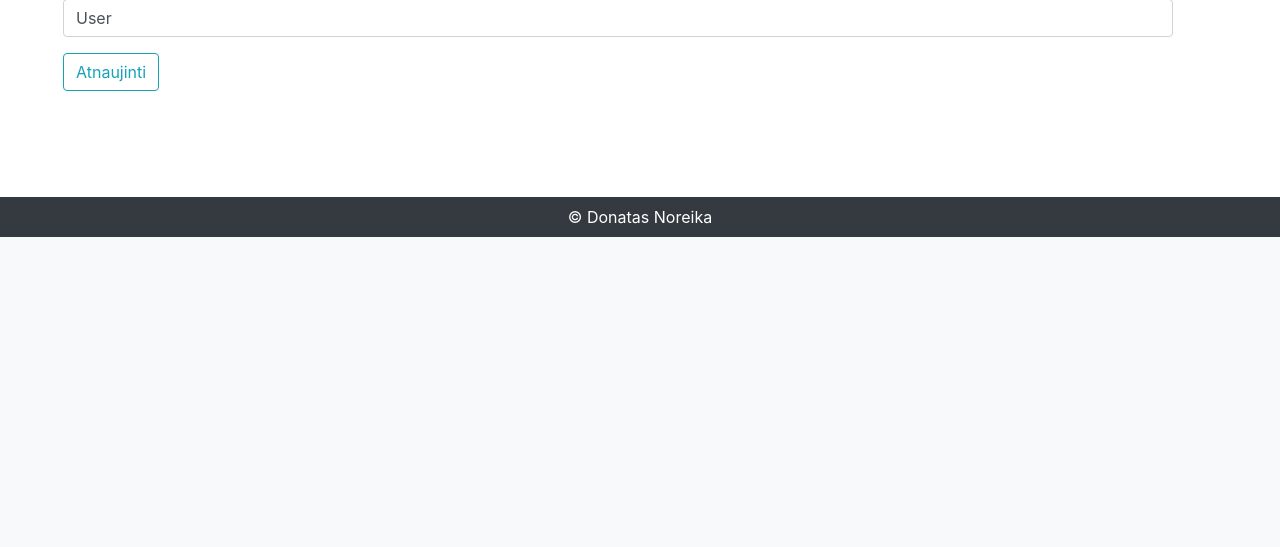
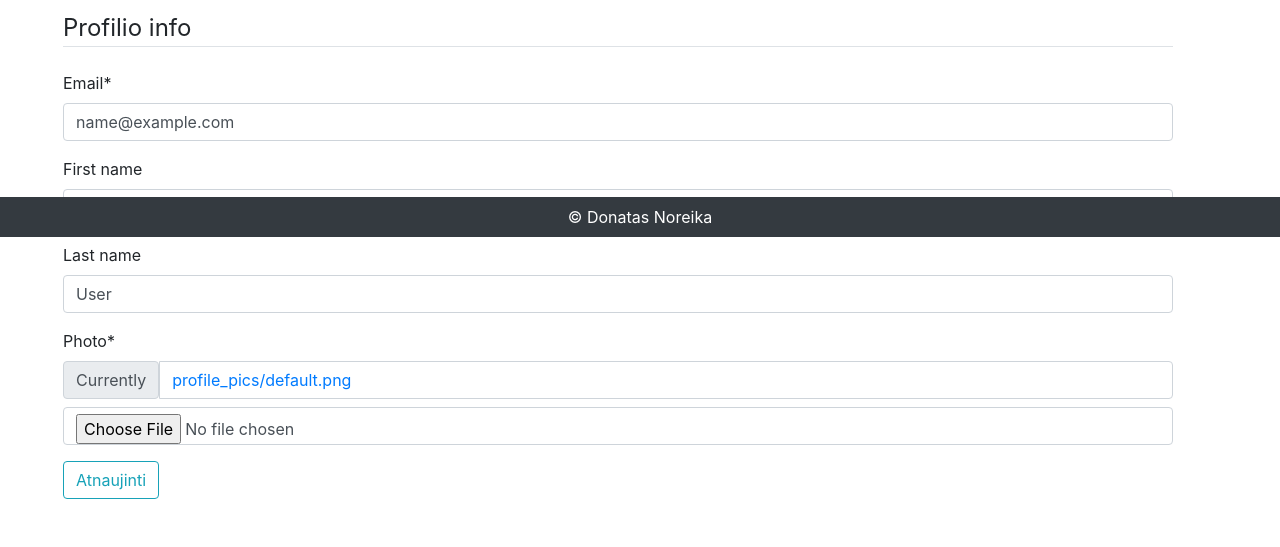
Before and after one commit to DonatasNoreika/myblog_20250620, a Django app: page /profile/ in a window 1280 px wide. Shown: the part 563-1110 px from the top of the page. Before the commit the page ends 800 px from the top, so only its background shows below. Run offline with Django 5.2, Linux system fonts and the light colour scheme; the visitor is signed in with stand-in values (Sample User, id 1); some libraries are stand-ins or nearby versions.

Commit message:
+Profilio puslapyje galima pakeisti profilio nuotrauką

```diff
--- a/mysite/myblog/apps.py
+++ b/mysite/myblog/apps.py
@@ -4,3 +4,6 @@ from django.apps import AppConfig
 class MyblogConfig(AppConfig):
     default_auto_field = 'django.db.models.BigAutoField'
     name = 'myblog'
+
+    def ready(self):
+        from .signals import create_profile, save_profile
--- a/mysite/myblog/forms.py
+++ b/mysite/myblog/forms.py
@@ -1,5 +1,5 @@
 from django.contrib.auth.models import User
-from .models import Comment
+from .models import Comment, Profile
 from django import forms
 
 class CommentForm(forms.ModelForm):
@@ -14,3 +14,9 @@ class UserUpdateForm(forms.ModelForm):
     class Meta:
         model = User
         fields = ['email', 'first_name', 'last_name']
+
+
+class ProfileUpdateForm(forms.ModelForm):
+    class Meta:
+        model = Profile
+        fields = ['photo']
--- /dev/null
+++ b/mysite/myblog/signals.py
@@ -0,0 +1,16 @@
+from django.db.models.signals import post_save  # signalas (būna įvairių)
+from django.contrib.auth.models import User     # siuntėjas
+from django.dispatch import receiver            # priėmėjas (dekoratorius)
+from .models import Profile
+
+# Sukūrus vartotoją automatiškai sukuriamas ir profilis.
+@receiver(post_save, sender=User) # jeigu išsaugojamas User objektas, inicijuojama f-ja po dekoratoriumi
+def create_profile(sender, instance, created, **kwargs): # instance yra ką tik sukurtas User objektas.
+    if created:
+        Profile.objects.create(user=instance)
+
+
+# Pakoregavus vartotoją, išsaugomas ir profilis
+@receiver(post_save, sender=User)
+def save_profile(sender, instance, **kwargs):
+    instance.profile.save()
--- a/mysite/myblog/templates/profile.html
+++ b/mysite/myblog/templates/profile.html
@@ -14,6 +14,7 @@
         <fieldset>
             <legend class="border-bottom mb-4">Profilio info</legend>
             {{ u_form | crispy }}
+            {{ p_form | crispy }}
         </fieldset>
         <div class="form-group">
             <button class="btn btn-outline-info" type="submit">Atnaujinti</button>
--- a/mysite/myblog/views.py
+++ b/mysite/myblog/views.py
@@ -8,7 +8,7 @@ from django.views.decorators.csrf import csrf_protect
 from django.contrib import messages
 from django.contrib.auth import password_validation
 from django.views.generic.edit import FormMixin
-from .forms import CommentForm, UserUpdateForm
+from .forms import CommentForm, UserUpdateForm, ProfileUpdateForm
 from django.contrib.auth.decorators import login_required
 
 # Create your views here.
@@ -116,18 +116,22 @@ def register(request):
 def profile(request):
     if request.method == "POST":
         u_form = UserUpdateForm(request.POST, instance=request.user)
+        p_form = ProfileUpdateForm(request.POST, request.FILES, instance=request.user.profile)
         new_email = request.POST['email']
         if new_email and request.user.email != new_email and User.objects.filter(email=new_email).exists():
             messages.error(request, f'Vartotojas su el. paštu {new_email} jau užregistruotas!')
             return redirect('profile')
         else:
-            if u_form.is_valid():
+            if u_form.is_valid() and p_form.is_valid():
                 u_form.save()
+                p_form.save()
                 messages.success(request, f"Profilis atnaujintas")
                 return redirect('profile')
 
     u_form = UserUpdateForm(instance=request.user)
+    p_form = ProfileUpdateForm(instance=request.user.profile)
     context = {
         "u_form": u_form,
+        "p_form": p_form,
     }
     return render(request, template_name='profile.html', context=context)
```
